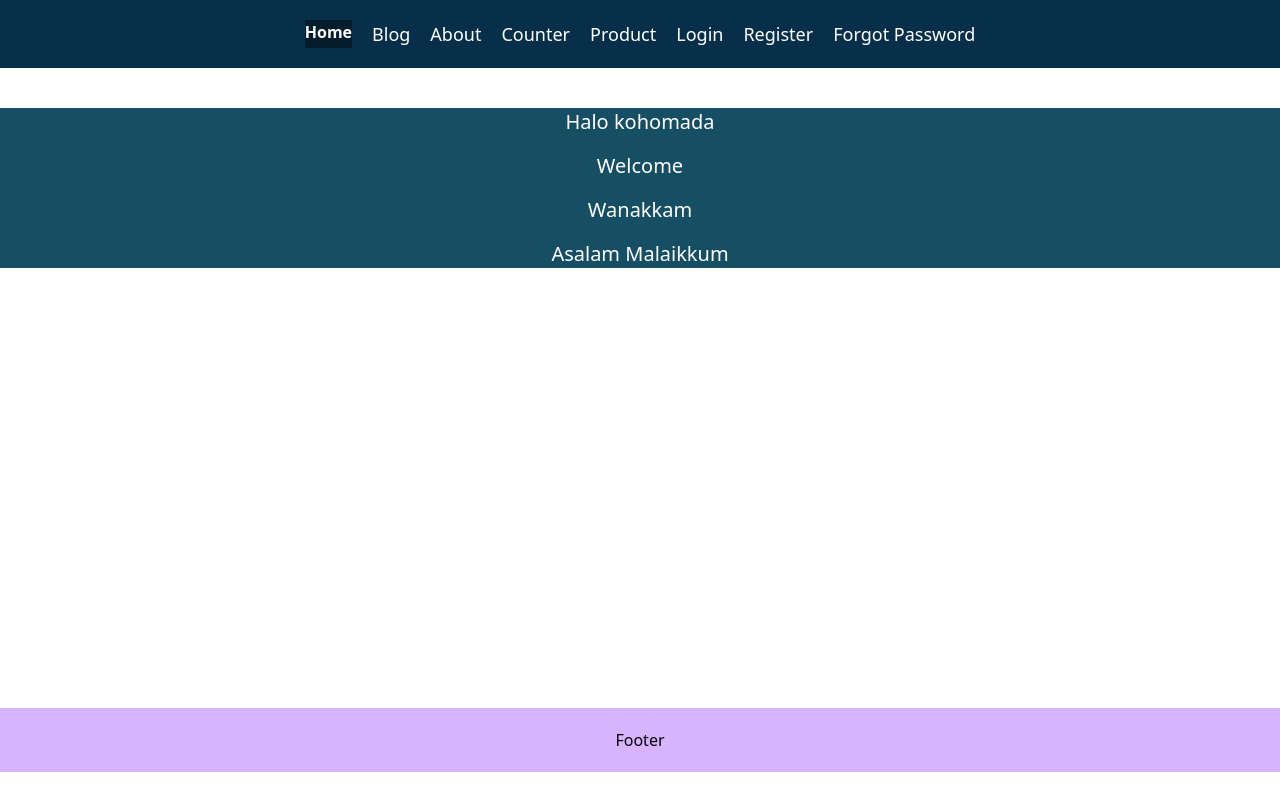
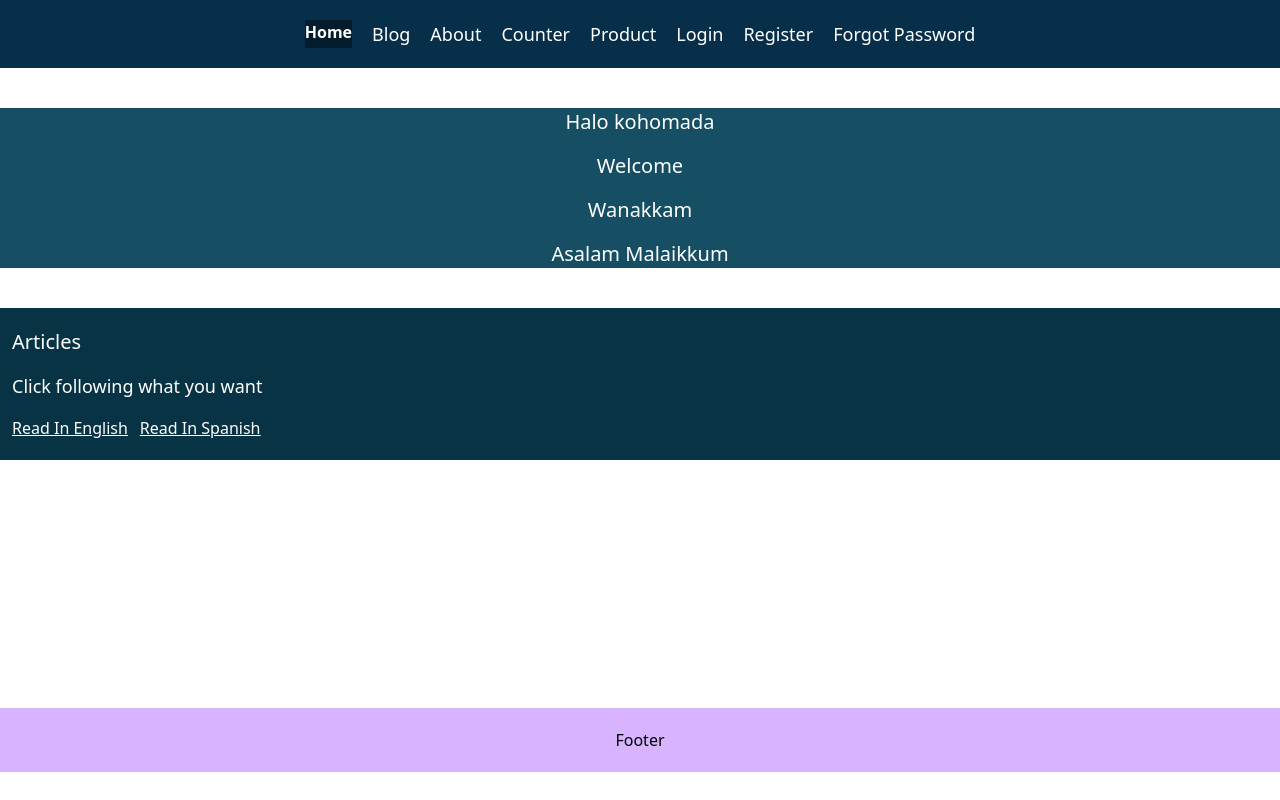
Before and after one commit to lahirujay99/nextjs-p, a Next.js app: page / in a window 1280 px wide. Built offline with nearby package versions, Linux system fonts and the light colour scheme.

Commit message:
params and searchParams experiment

```diff
--- /dev/null
+++ b/src/app/(marketing)/articles/[articleId]/page.tsx
@@ -0,0 +1,23 @@
+import Link from "next/link";
+
+export default async function Articles({
+  params,
+  searchParams,
+}: {
+  params: Promise<{ articleId: string }>;
+  searchParams: Promise<{ lang?: "en" | "es" | "fr" }>;
+}) {
+  const { articleId } = await params;
+  const { lang = "en" } = await searchParams;
+  return (
+    <div>
+      <h1>News Article is {articleId}</h1>
+      <p>Reading in Language is {lang}</p>
+      <div className="flex flex-row gap-5 text-lg bg-cyan-800 text-white py-5 pl-3 mt-5">
+        <Link href={`/articles/${articleId}?lang=en`}>Englsh</Link>
+        <Link href={`/articles/${articleId}?lang=es`}>Spanish</Link>
+        <Link href={`/articles/${articleId}?lang=fr`}>French</Link>
+      </div>
+    </div>
+  );
+}
--- a/src/app/(marketing)/page.tsx
+++ b/src/app/(marketing)/page.tsx
@@ -1,3 +1,5 @@
+import Link from "next/link";
+
 export default function Home() {
   return (
     <div>
@@ -7,6 +9,19 @@ export default function Home() {
         <h1 className="text-xl">Wanakkam</h1>
         <h1 className="text-xl">Asalam Malaikkum</h1>
       </div>
+
+      <div className="flex flex-col items-start gap-y-4 bg-cyan-950 text-white my-10 py-5 pl-3">
+        <p className="text-xl">Articles</p>
+        <p className="text-lg">Click following what you want</p>
+        <div className="flex flex-row gap-3 underline">
+          <Link href="/articles/breaking-news-123?lang=en">
+            Read In English
+          </Link>
+          <Link href="/articles/breaking-news-123?lang=es">
+            Read In Spanish
+          </Link>
+        </div>
+      </div>
     </div>
   );
 }
```
